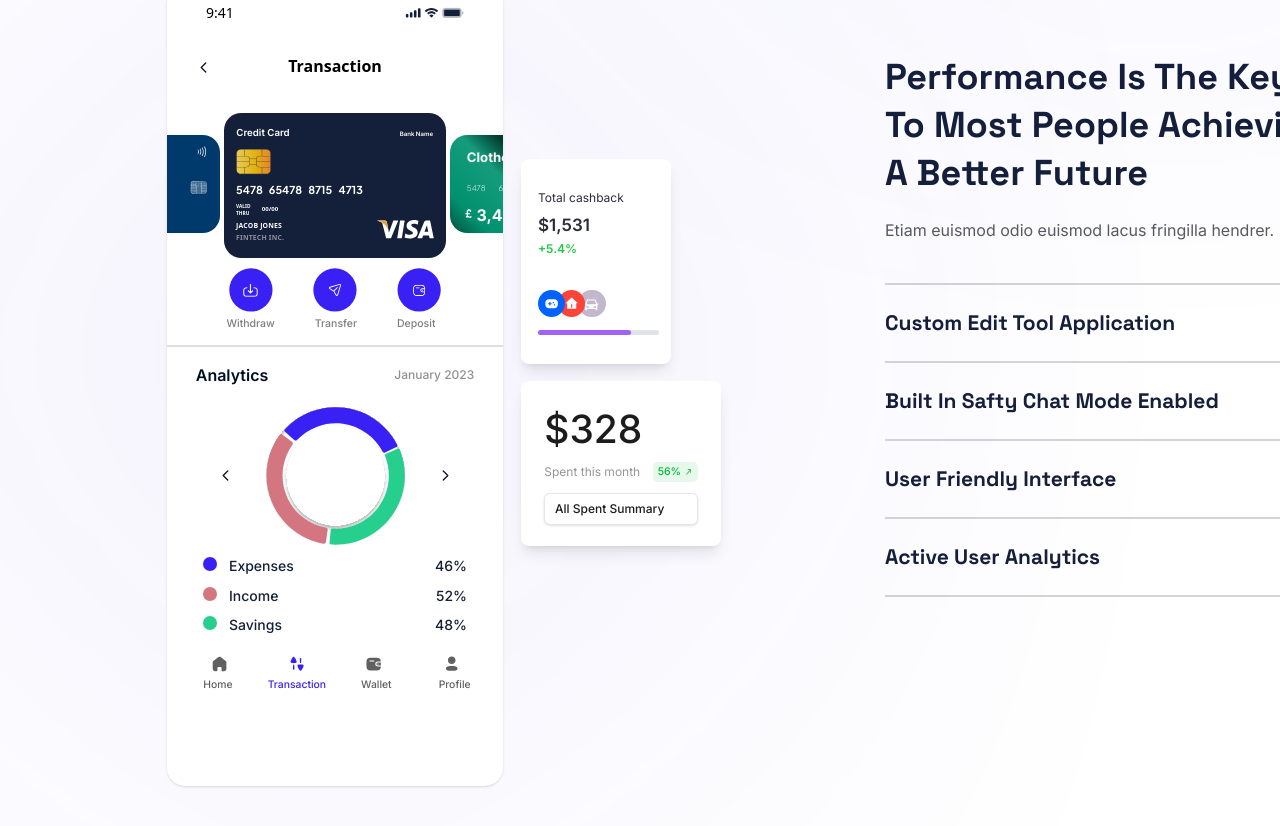
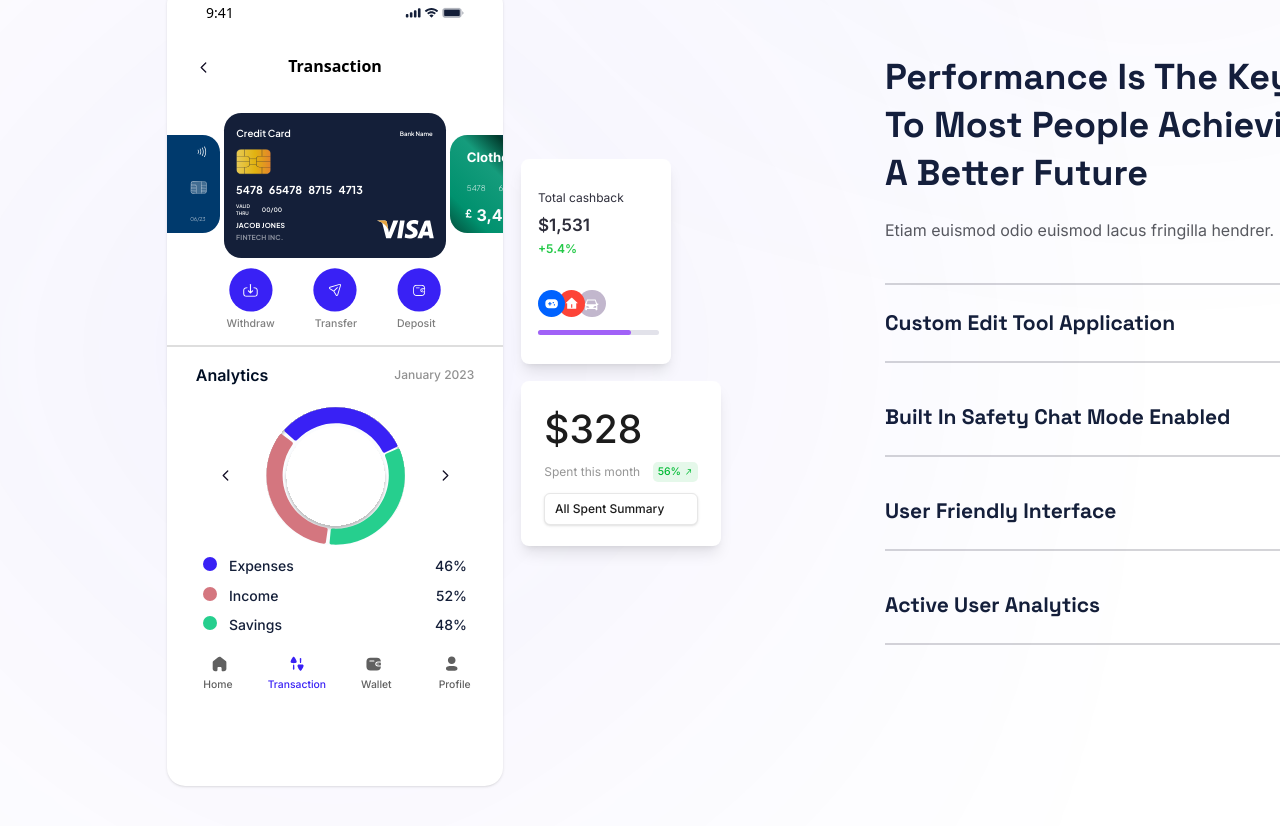
Before and after one commit to adlyatarisa/agency-website, a Next.js app: page / in a window 1280 px wide. Shown: the part 2680-3506 px from the top of the page. Built offline with nearby package versions, Linux system fonts and the light colour scheme.

Commit message:
feat: add dropdown

```diff
--- a/src/components/performance.tsx
+++ b/src/components/performance.tsx
@@ -1,9 +1,32 @@
+'use client'
+
 import Image from 'next/image'
-import React from 'react'
+import React, { useState } from 'react'
 
 export default function Performance() {
+  const [openSections, setOpenSections] = useState([])
+
+  const toggleDropdown = (index) => {
+    setOpenSections((prevOpenSections) => {
+      if (prevOpenSections.includes(index)) {
+        // If section is already open, close it
+        return prevOpenSections.filter((sectionIndex) => sectionIndex !== index)
+      } else {
+        // Otherwise, open it
+        return [...prevOpenSections, index]
+      }
+    })
+  }
+
+  const faqData = [
+    'Custom Edit Tool Application',
+    'Built In Safety Chat Mode Enabled',
+    'User Friendly Interface',
+    'Active User Analytics',
+  ]
+
   return (
-    <div className="w-[1186px] h-[728px] my-[120px] mx-[150px] flex flex-row justify-between">
+    <div className="w-[1186px] h-[728px] my-[120px] mx-[150px] flex flex-row justify-between ">
       <div className="left">
         <div className="aura absolute w-[371px] h-[371px] opacity-40 bg-blue-light rounded-full blur-[300px] mt-[179px]"></div>
         <div className="phone w-[336px] h-full absolute bg-white rounded-[18.11px] shadow ml-[17px] overflow-hidden">
@@ -42,16 +65,16 @@ export default function Performance() {
                 alt="white chip"
                 className="absolute mt-[45.61px] ml-[123px]"
               />
-              <div className="text-right text-white text-[5.35px] font-thin font-['Inter'] mt-[45.61px] mr-3.5 mt-20">
+              <div className="text-right text-white text-[5.35px] font-thin font-jakarta mr-3.5 mt-20">
                 06/23
               </div>
             </div>
             <div className="card2 w-[226.36px] h-[144.65px] bg-blue-dark rounded-[17.30px] flex flex-col">
               <div className="flex justify-center gap-[106.52px] mt-[13.32px] mb-[8.47px]">
-                <div className="w-[56.89px] h-[13.92px] text-white text-[9.68px] font-semibold font-inter">
+                <div className="w-[56.89px] h-[13.92px] text-white text-[9.68px] font-semibold font-jakarta">
                   Credit Card
                 </div>
-                <div className="w-[33.89px] h-[7.87px] text-white text-[6.05px] font-semibold font-inter mt-[2.5px]">
+                <div className="w-[33.89px] h-[7.87px] text-white text-[6.05px] font-semibold font-jakarta mt-[2.5px]">
                   Bank Name
                 </div>
               </div>
@@ -77,19 +100,19 @@ export default function Performance() {
                 </div>
               </div>
               <div className="flex flex-row ml-[12px] gap-2.5">
-                <div className="w-[15.74px] h-[13.32px] text-white text-[4.84px] font-semibold font-['Plus Jakarta Sans']">
+                <div className="w-[15.74px] h-[13.32px] text-white text-[4.84px] font-semibold font-jakarta">
                   VALID THRU
                 </div>
-                <div className="w-[22.39px] h-[9.08px] text-white text-[6.05px] font-semibold font-['Plus Jakarta Sans'] mt-0.5">
+                <div className="w-[22.39px] h-[9.08px] text-white text-[6.05px] font-semibold font-jakarta mt-0.5">
                   00/00
                 </div>
               </div>
               <div className="flex flex-row gap-14">
                 <div className="flex flex-col mt-[4.3px] ml-[12px]">
-                  <div className="w-[67.10px] h-[11.29px] text-white text-[6.90px] font-bold font-['Plus Jakarta Sans'] uppercase leading-3 tracking-wide">
+                  <div className="w-[67.10px] h-[11.29px] text-white text-[6.90px] font-bold font-jakarta uppercase leading-3 tracking-wide">
                     Jacob Jones
                   </div>
-                  <div className="w-[84.66px] h-[11.29px] opacity-50 text-white text-[6.90px] font-bold font-['Plus Jakarta Sans'] uppercase leading-3 tracking-wide">
+                  <div className="w-[84.66px] h-[11.29px] opacity-50 text-white text-[6.90px] font-bold font-jakarta uppercase leading-3 tracking-wide">
                     Fintech INC.
                   </div>
                 </div>
@@ -127,7 +150,7 @@ export default function Performance() {
                   alt="currency sign"
                   className="mt-[-2.5px]"
                 />
-                <div className="w-[59.54px] text-[#fafcfe] text-base font-bold font-['Inter'] ">
+                <div className="w-[59.54px] text-[#fafcfe] text-base font-bold font-inter ">
                   3,40.00
                 </div>
               </div>
@@ -154,13 +177,13 @@ export default function Performance() {
             />
           </div>
           <div className="flex justify-center gap-10 mr-2 mt-1">
-            <div className="text-[#7e7e7e] text-[10.52px] font-medium font-['Inter']">
+            <div className="text-[#7e7e7e] text-[10.52px] font-medium font-inter">
               Withdraw
             </div>
-            <div className="text-[#7e7e7e] text-[10.52px] font-medium font-['Inter']">
+            <div className="text-[#7e7e7e] text-[10.52px] font-medium font-inter">
               Transfer
             </div>
-            <div className="text-[#7e7e7e] text-[10.52px] font-medium font-['Inter']">
+            <div className="text-[#7e7e7e] text-[10.52px] font-medium font-inter">
               Deposit
             </div>
           </div>
@@ -347,42 +370,32 @@ export default function Performance() {
           Etiam euismod odio euismod lacus fringilla hendrer.
         </div>
         <div className="w-[451px] h-[0px] border border-zinc-300 mt-[40px]"></div>
+        <div className="space-y-4">
+          {faqData.map((question, index) => (
+            <div key={index}>
               <div className="w-[451px] flex flex-row justify-between py-4">
                 <div className="text-[21px] text-blue-dark font-bold font-space leading-[44px]">
-            Custom Edit Tool Application
+                  {question}
                 </div>
-          <button className="text-[21px] text-blue-primary font-bold font-space leading-[44px]">
-            +
+                <button
+                  onClick={() => toggleDropdown(index)}
+                  className="text-[21px] text-blue-primary font-bold font-space leading-[44px]"
+                >
+                  {openSections.includes(index) ? '-' : '+'}
                 </button>
               </div>
+              {openSections.includes(index) && (
+                <div className="faq-answer w-[451px] py-4 overflow-hidden transition-max-height duration-500 ease-in-out">
+                  <p className="text-[16px] text-[#4F4F4F] opacity-70 font-inter leading-[24px]">
+                    Answer to {question} goes here. You can put detailed content
+                    here.
+                  </p>
+                </div>
+              )}
               <div className="w-[451px] h-[0px] border border-zinc-300"></div>
-        <div className="w-[451px] flex flex-row justify-between py-4">
-          <div className="text-[21px] text-blue-dark font-bold font-space leading-[44px]">
-            Built In Safty Chat Mode Enabled
             </div>
-          <div className="text-[21px] text-blue-primary font-bold font-space leading-[44px]">
-            +
+          ))}
         </div>
-        </div>
-        <div className="w-[451px] h-[0px] border border-zinc-300"></div>
-        <div className="w-[451px] flex flex-row justify-between py-4">
-          <div className="text-[21px] text-blue-dark font-bold font-space leading-[44px]">
-            User Friendly Interface
-          </div>
-          <div className="text-[21px] text-blue-primary font-bold font-space leading-[44px]">
-            +
-          </div>
-        </div>
-        <div className="w-[451px] h-[0px] border border-zinc-300"></div>
-        <div className="w-[451px] flex flex-row justify-between py-4">
-          <div className="text-[21px] text-blue-dark font-bold font-space leading-[44px]">
-            Active User Analytics
-          </div>
-          <div className="text-[21px] text-blue-primary font-bold font-space leading-[44px]">
-            +
-          </div>
-        </div>
-        <div className="w-[451px] h-[0px] border border-zinc-300"></div>
       </div>
     </div>
   )
```
Lines whose indentation alone changed are shown as unchanged.
